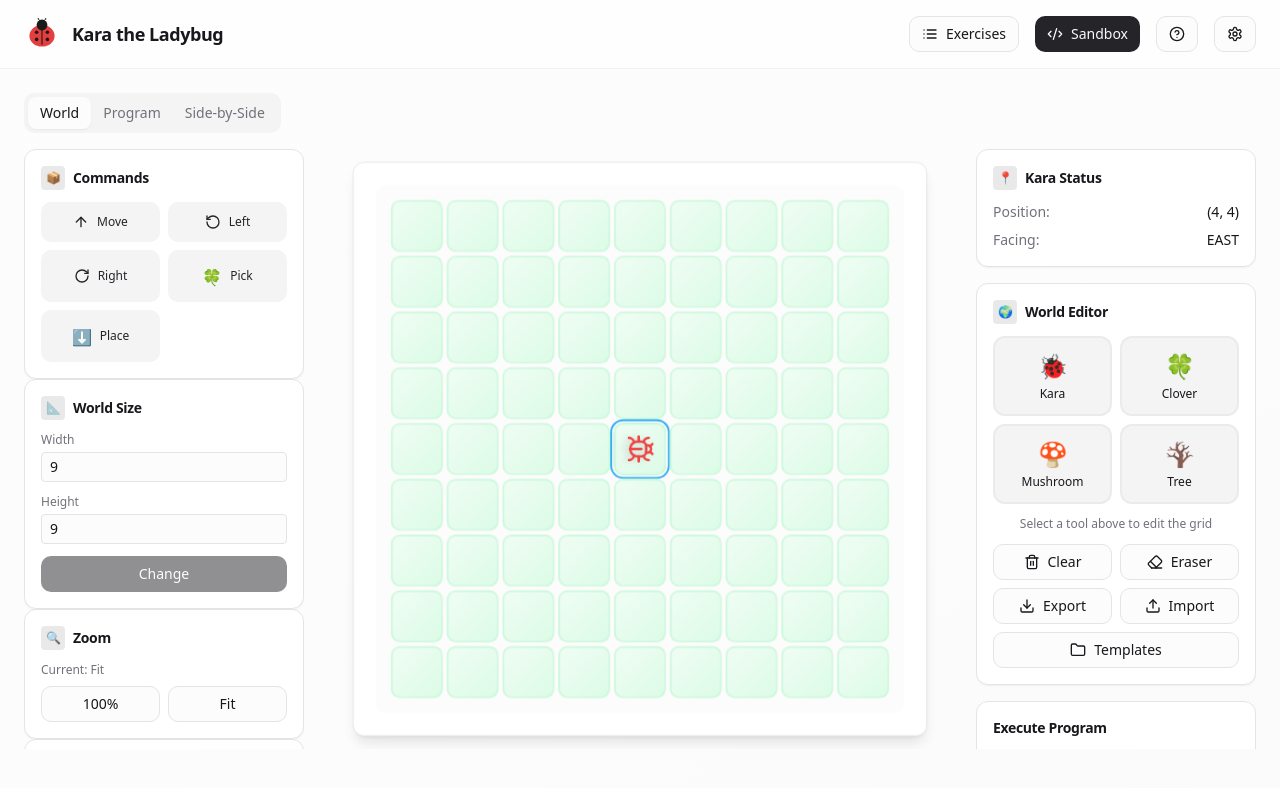
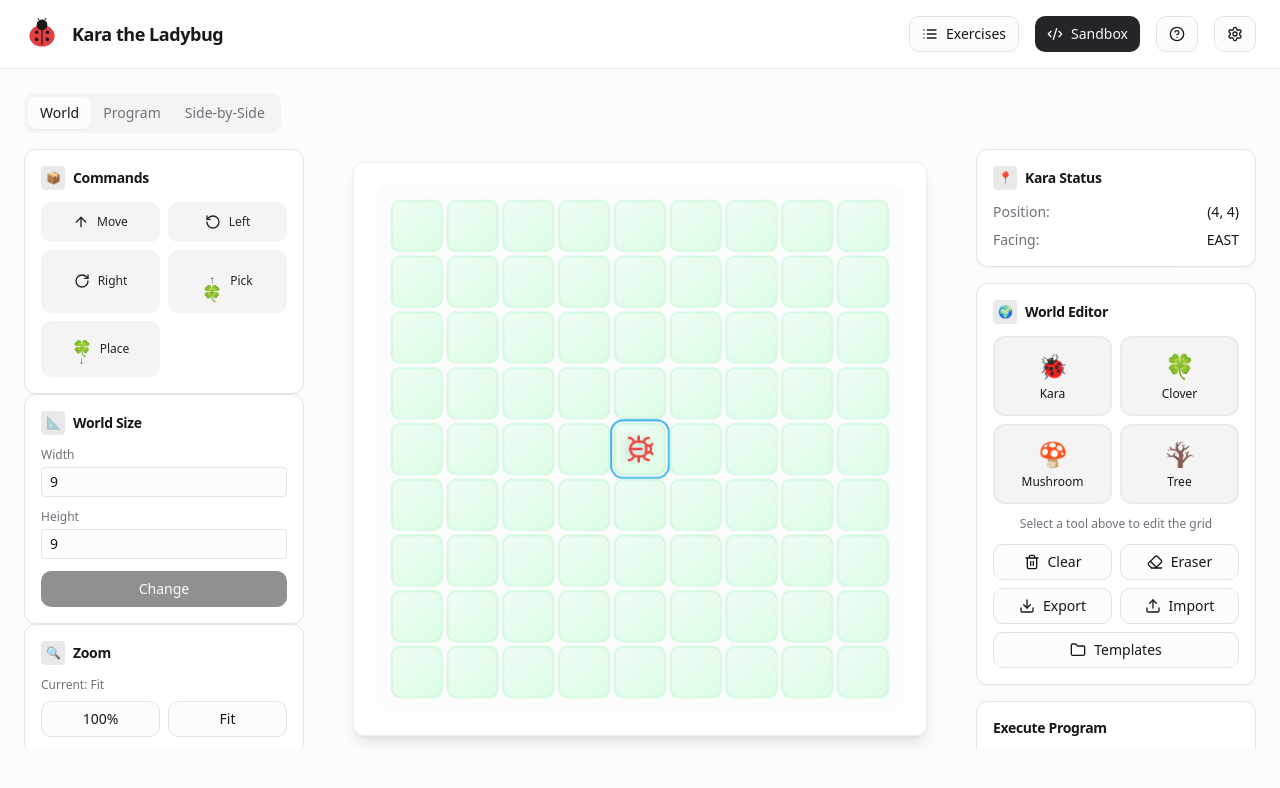
Before and after one commit to LevMarushevskyi/kara2.0, a React (Vite) app: page / in a window 1280 px wide. Shown: the top 788 px of the page. Built offline with nearby package versions, Linux system fonts and the light colour scheme.

Commit message:
clover pick/place icons

```diff
--- /dev/null
+++ b/src/components/CloverActionIcons.tsx
@@ -0,0 +1,21 @@
+import React from 'react';
+
+interface CloverIconProps {
+  size?: string;
+}
+
+// Composite icon for Pick Clover action (clover with up arrow - picking UP from ground)
+export const PickCloverIcon: React.FC<CloverIconProps> = ({ size = 'text-base' }) => (
+  <span className={`inline-flex flex-col items-center leading-none ${size}`}>
+    <span className="text-[0.6em]">↑</span>
+    <span>🍀</span>
+  </span>
+);
+
+// Composite icon for Place Clover action (clover with down arrow - placing DOWN onto ground)
+export const PlaceCloverIcon: React.FC<CloverIconProps> = ({ size = 'text-base' }) => (
+  <span className={`inline-flex flex-col items-center leading-none ${size}`}>
+    <span>🍀</span>
+    <span className="text-[0.6em]">↓</span>
+  </span>
+);
--- a/src/components/CommandPanel.tsx
+++ b/src/components/CommandPanel.tsx
@@ -2,6 +2,7 @@ import { Button } from '@/components/ui/button';
 import { Card } from '@/components/ui/card';
 import { CommandType } from '@/models/program';
 import { ArrowUp, RotateCcw, RotateCw } from 'lucide-react';
+import { PickCloverIcon, PlaceCloverIcon } from '@/components/CloverActionIcons';
 
 interface CommandPanelProps {
   onExecuteCommand: (command: CommandType) => void;
@@ -17,9 +18,9 @@ const getCommandIcon = (type: CommandType) => {
     case CommandType.TurnRight:
       return <RotateCw className="h-4 w-4" />;
     case CommandType.PickClover:
-      return <span className="text-base">🍀</span>;
+      return <PickCloverIcon />;
     case CommandType.PlaceClover:
-      return <span className="text-base">⬇️</span>;
+      return <PlaceCloverIcon />;
   }
 };
 
--- a/src/components/FSMEditor.tsx
+++ b/src/components/FSMEditor.tsx
@@ -7,6 +7,7 @@ import {
 } from '@/models/fsm';
 import { Plus, Play, Trash2, Bug, ZoomIn, ZoomOut, Maximize2, X } from 'lucide-react';
 import { useState, useMemo, useRef, useEffect } from 'react';
+import { PickCloverIcon, PlaceCloverIcon } from '@/components/CloverActionIcons';
 
 // Detector icon component - shows Kara with detected object in relative position
 // Uses the same visual elements as WorldView for consistency
@@ -1300,7 +1301,7 @@ const FSMEditor = ({
                           className="flex flex-col items-center gap-1 p-2 bg-secondary rounded cursor-move hover:bg-secondary/80 border border-border"
                           title="Pick Clover"
                         >
-                          <span className="text-2xl">🍀</span>
+                          <PickCloverIcon size="text-2xl" />
                         </div>
                         <div
                           draggable
@@ -1309,7 +1310,7 @@ const FSMEditor = ({
                           className="flex flex-col items-center gap-1 p-2 bg-secondary rounded cursor-move hover:bg-secondary/80 border border-border"
                           title="Place Clover"
                         >
-                          <span className="text-2xl">⬇️</span>
+                          <PlaceCloverIcon size="text-2xl" />
                         </div>
                       </div>
 
@@ -1472,8 +1473,8 @@ const FSMEditor = ({
                                                   {action.type === 'move' && '↑'}
                                                   {action.type === 'turnLeft' && '↶'}
                                                   {action.type === 'turnRight' && '↷'}
-                                                  {action.type === 'pickClover' && '🍀'}
-                                                  {action.type === 'placeClover' && '⬇️'}
+                                                  {action.type === 'pickClover' && <PickCloverIcon size="text-lg" />}
+                                                  {action.type === 'placeClover' && <PlaceCloverIcon size="text-lg" />}
                                                 </span>
                                                 {isActionExecuting && (
                                                   <span className="absolute -top-1 -right-1 w-2 h-2 bg-green-500 rounded-full animate-ping" />
--- a/src/components/ProgramPanel.tsx
+++ b/src/components/ProgramPanel.tsx
@@ -10,6 +10,7 @@ import {
   Repeat,
 } from 'lucide-react';
 import { DragEvent } from 'react';
+import { PickCloverIcon, PlaceCloverIcon } from '@/components/CloverActionIcons';
 
 interface ProgramPanelProps {
   program: CommandType[];
@@ -33,9 +34,9 @@ const getCommandIcon = (type: CommandType) => {
     case CommandType.TurnRight:
       return <RotateCw className="h-4 w-4" />;
     case CommandType.PickClover:
-      return <span className="text-base">🍀</span>;
+      return <PickCloverIcon />;
     case CommandType.PlaceClover:
-      return <span className="text-base">⬇️</span>;
+      return <PlaceCloverIcon />;
   }
 };
 
--- a/src/components/ProgrammingPanel.tsx
+++ b/src/components/ProgrammingPanel.tsx
@@ -13,6 +13,7 @@ import {
   Repeat,
 } from 'lucide-react';
 import { DragEvent } from 'react';
+import { PickCloverIcon, PlaceCloverIcon } from '@/components/CloverActionIcons';
 
 interface ProgrammingPanelProps {
   program: CommandType[];
@@ -36,9 +37,9 @@ const getCommandIcon = (type: CommandType) => {
     case CommandType.TurnRight:
       return <RotateCw className="h-4 w-4" />;
     case CommandType.PickClover:
-      return <span className="text-base">🍀</span>;
+      return <PickCloverIcon />;
     case CommandType.PlaceClover:
-      return <span className="text-base">⬇️</span>;
+      return <PlaceCloverIcon />;
   }
 };
 
--- a/src/components/SideBySideView.tsx
+++ b/src/components/SideBySideView.tsx
@@ -8,6 +8,7 @@ import { World } from '@/models/types';
 import { FSMProgram } from '@/models/fsm';
 import { CommandType } from '@/models/program';
 import { GridColorTheme, ViewMode } from '@/hooks/useSettings';
+import { PickCloverIcon, PlaceCloverIcon } from '@/components/CloverActionIcons';
 
 // Detector icon component - shows Kara with detected object in relative position
 const DetectorIcon = ({
@@ -971,13 +972,13 @@ const FSMReadOnlyView = ({
         };
 
         // Action icons
-        const getActionIcon = (type: string) => {
+        const getActionIcon = (type: string): React.ReactNode => {
           switch (type) {
             case 'move': return '↑';
             case 'turnLeft': return '↶';
             case 'turnRight': return '↷';
-            case 'pickClover': return '🍀';
-            case 'placeClover': return '⬇️';
+            case 'pickClover': return <PickCloverIcon size="text-sm" />;
+            case 'placeClover': return <PlaceCloverIcon size="text-sm" />;
             default: return '?';
           }
         };
```
